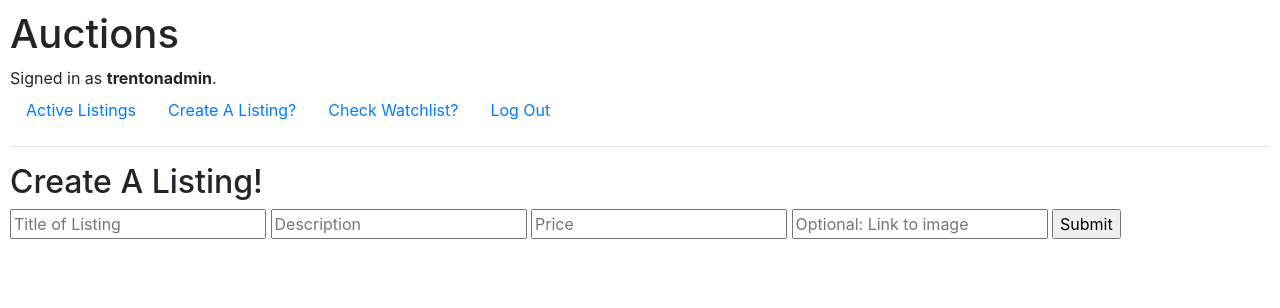
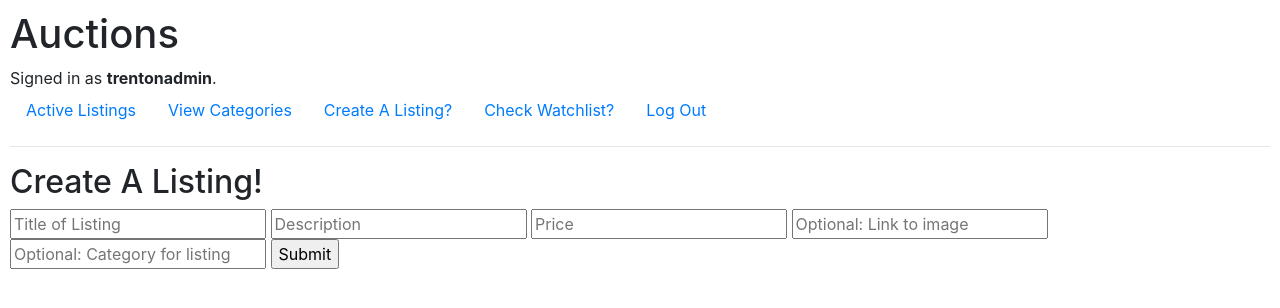
Before and after one commit to TrentonTrentoff/Commerce, a Django app: page /create in a window 1280 px wide. Shown: the top 308 px of the page. Run offline with Django 3.2, Linux system fonts and the light colour scheme; a user stored in the database is signed in; some libraries are stand-ins or nearby versions.

Commit message:
Added category list and results based off category

```diff
--- a/auctions/templates/auctions/create.html
+++ b/auctions/templates/auctions/create.html
@@ -9,6 +9,7 @@
         <input type="text" name="description" placeholder="Description">
         <input type="number" name="price" placeholder="Price">
         <input type="text" name="image" placeholder="Optional: Link to image">
+        <input type="text" name="category" placeholder="Optional: Category for listing">
         <input type="submit">
     </form>
 {% endblock %}
--- a/auctions/templates/auctions/layout.html
+++ b/auctions/templates/auctions/layout.html
@@ -19,6 +19,9 @@
         <ul class="nav">
             <li class="nav-item">
                 <a class="nav-link" href="{% url 'index' %}">Active Listings</a>
+            </li>
+            <li class="nav-item">
+                <a class="nav-link" href="{% url 'categories' %}">View Categories</a>
             </li>
             {% if user.is_authenticated %}
                 <li class="nav-item">
--- a/auctions/urls.py
+++ b/auctions/urls.py
@@ -15,6 +15,9 @@ urlpatterns = [
     path("bid", views.bid, name="bid"),
     path("bid/<int:listing_id>", views.bid, name="bid"),
     path("comment", views.comment, name="comment"),
-    path("comment<int:listing_id>", views.comment, name="comment"),
+    path("comment/<int:listing_id>", views.comment, name="comment"),
+    path("categories", views.categories, name="categories"),
+    path("searchcategory", views.searchcategory, name="searchcategory"),
+    path("searchcategory/<str:category>", views.searchcategory, name="searchcategory"),
     path("<int:listing_id>", views.listing, name="listing")
 ]
--- a/auctions/views.py
+++ b/auctions/views.py
@@ -153,8 +153,23 @@ def comment(request, listing_id):
         listing = Listing.objects.get(pk=listing_id)
         user_id = request.user
         newcomment = request.POST["comment"]
-        print (newcomment)
         newComment = Comments(user=user_id, content = newcomment, currentListing = listing)
         newComment.save()
         url = reverse('listing', kwargs={'listing_id': listing_id})
         return HttpResponseRedirect(url)
+
+def categories(request):
+    allCategories = Listing.objects.values('category').distinct()
+    listOfCategories = []
+    for category in allCategories:
+        listOfCategories.append(category["category"])
+    return render(request, "auctions/category.html", {
+            "allCategories": listOfCategories
+        })
+def searchcategory(request, category):
+    results = Listing.objects.filter(category=category)
+    print (results)
+    return render(request, "auctions/searchcategories.html", {
+            "listings": results,
+            "category": category
+        })
```
Also changed, not shown: auctions/templates/auctions/category.html (added, +8 -0 lines), auctions/templates/auctions/searchcategories.html (added, +8 -0 lines), db.sqlite3.
